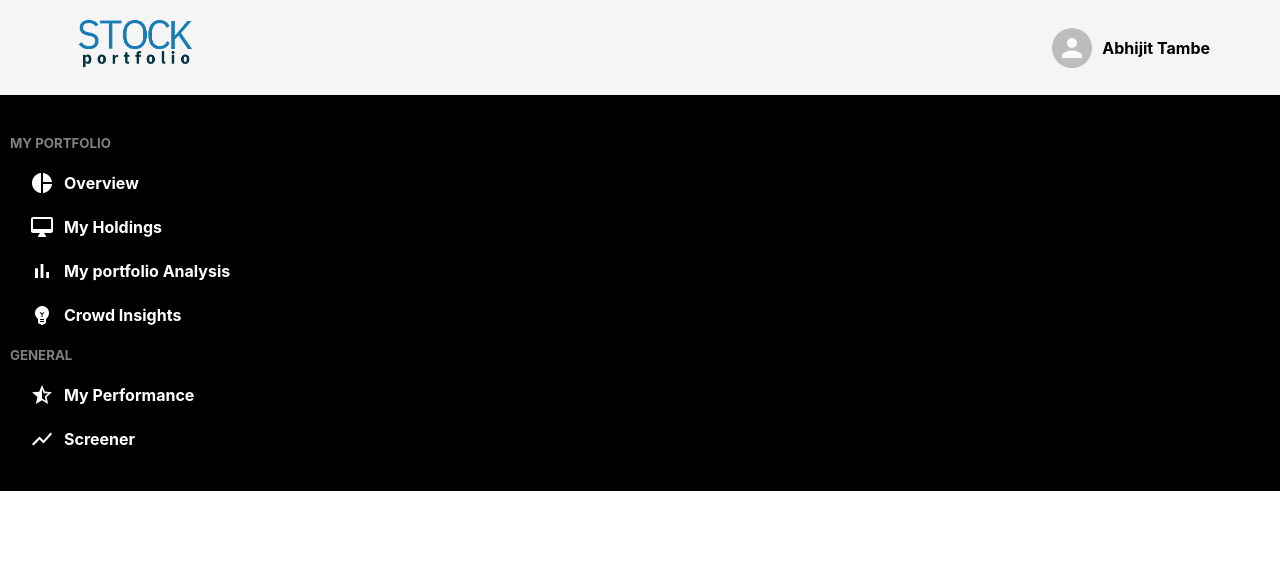
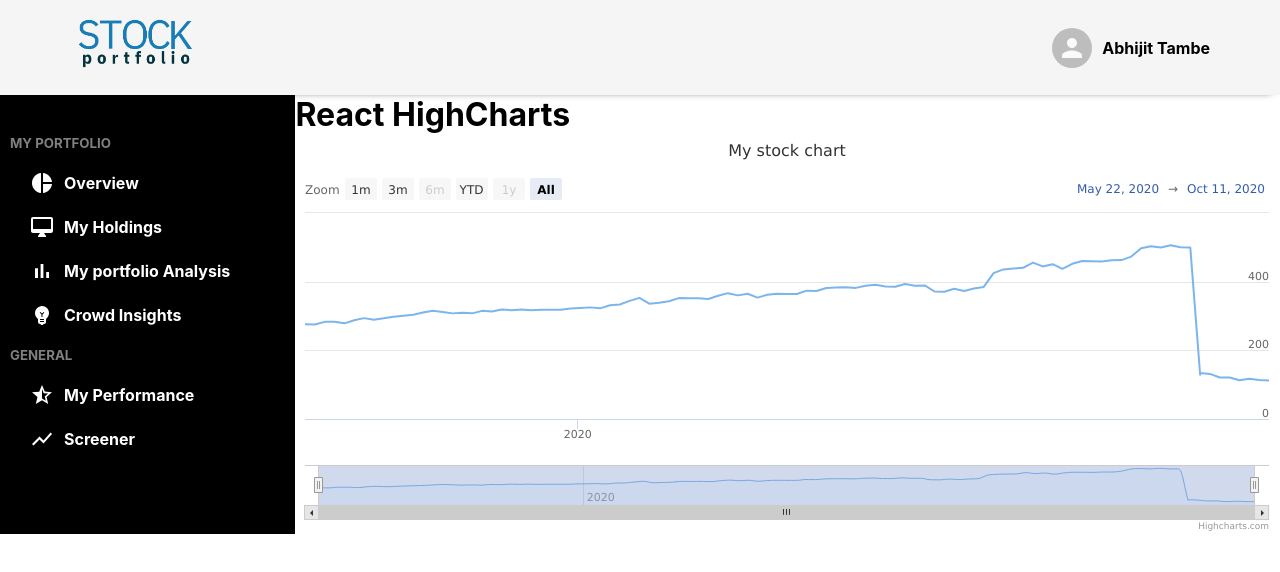
Before and after one commit to abhijit-tambe/Stock-Portfolio, a React (Create React App) app in the folder stockportfolio/: page / in a window 1280 px wide. Shown: the top 572 px of the page. Built offline with nearby package versions, Linux system fonts and the light colour scheme.

Commit message:
Highcharts

```diff
--- a/stockportfolio/package.json
+++ b/stockportfolio/package.json
@@ -8,8 +8,10 @@
     "@testing-library/jest-dom": "^4.2.4",
     "@testing-library/react": "^9.5.0",
     "@testing-library/user-event": "^7.2.1",
+    "axios": "^0.20.0",
     "fontsource-roboto": "^3.0.3",
     "highcharts": "^8.2.0",
+    "highcharts-react-official": "^3.0.0",
     "react": "^16.13.1",
     "react-dom": "^16.13.1",
     "react-highcharts": "^16.1.0",
--- a/stockportfolio/src/App.css
+++ b/stockportfolio/src/App.css
@@ -1,38 +1,7 @@
-.App {
-  text-align: center;
+.app__body{
+  display: flex;
+  /* align-items: stretch; */
+  /* justify-content: space-between; */
+  /* align-content: stretch; */
+  /* height: 100vh; */
 }
-
-.App-logo {
-  height: 40vmin;
-  pointer-events: none;
-}
-
-@media (prefers-reduced-motion: no-preference) {
-  .App-logo {
-    animation: App-logo-spin infinite 20s linear;
-  }
-}
-
-.App-header {
-  background-color: #282c34;
-  min-height: 100vh;
-  display: flex;
-  flex-direction: column;
-  align-items: center;
-  justify-content: center;
-  font-size: calc(10px + 2vmin);
-  color: white;
-}
-
-.App-link {
-  color: #61dafb;
-}
-
-@keyframes App-logo-spin {
-  from {
-    transform: rotate(0deg);
-  }
-  to {
-    transform: rotate(360deg);
-  }
-}
--- a/stockportfolio/src/App.js
+++ b/stockportfolio/src/App.js
@@ -6,6 +6,9 @@ import MaterialDemo from "./components/MaterialDemo";
 import SignIn from "./components/SignIn";
 import Header from "./Header";
 import Sidebar from "./Sidebar";
+import Dashboard from "./Dashboard";
+import './App.css';
+import Demo from "./components/HighchartsDemo";
 
 function App() {
   return (
@@ -13,6 +16,9 @@ function App() {
      <Header/>
      <div className="app__body">
          <Sidebar/>
+         <Dashboard/>
+         {/* <Demo/> */}
+
      </div>
 
 
--- /dev/null
+++ b/stockportfolio/src/Dashboard.css
@@ -0,0 +1,15 @@
+/* .dashboard{
+    flex:1;
+    color: red;
+    background-color: limegreen;
+    padding:20px;
+    margin: 30px 150px;
+    display:flex;
+    flex-direction: column;
+    justify-content: center;
+    align-items: center;
+} */
+
+.dashboard{
+    flex:1;
+}
--- /dev/null
+++ b/stockportfolio/src/Dashboard.js
@@ -0,0 +1,16 @@
+import React from 'react'
+import './Dashboard.css'
+import MyHoldings from './MyHoldings'
+import Demo from './components/HighchartsDemo'
+function Dashboard() {
+    return (
+        <div className="dashboard">
+            {/* <h1> welcome to dashboard</h1> */}
+            {/* my */}
+            {/* <MyHoldings/> */}
+            <Demo />
+        </div>
+    )
+}
+
+export default Dashboard
--- a/stockportfolio/src/components/HighchartsDemo.js
+++ b/stockportfolio/src/components/HighchartsDemo.js
@@ -1,25 +1,466 @@
 import React from "react";
-import ReactHighcharts from "react-highcharts";
+import ReactHighcharts from "highcharts-react-official";
+import Highcharts from "highcharts/highstock";
+import axios from 'axios';
+import {useState } from 'react';
 
-const config = {
-  chart: {
-    type: "spline",
-  },
-  title: {
-    text: "My chart",
-  },
-  series: [
-    {
-      data: [1, 2, 1, 4, 3],
-    },
-  ],
-};
+
+
+
 
 function Demo() {
+  // const [state, setState] = useState();
+
+  const config ={
+    title: {
+      text: 'My stock chart'
+    },
+    series: [
+      {
+        data: [
+    [
+        1602398308592,
+        112
+    ],
+    [
+        1602311908592,
+        113.49
+    ],
+    [
+        1602225508592,
+        117.32
+    ],
+    [
+        1602139108592,
+        112.82
+    ],
+    [
+        1601793508592,
+        120.96
+    ],
+    [
+        1601707108592,
+        120.88
+    ],
+    [
+        1601620708592,
+        131.4
+    ],
+    [
+        1601534308592,
+        134.18
+    ],
+    [
+        1601534308592,
+        129.04
+    ],
+    [
+        1601275108592,
+        499.23
+    ],
+    [
+        1601188708592,
+        500.04
+    ],
+    [
+        1601102308592,
+        506.09
+    ],
+    [
+        1601015908592,
+        499.3
+    ],
+    [
+        1600929508592,
+        503.43
+    ],
+    [
+        1600670308592,
+        497.48
+    ],
+    [
+        1600583908592,
+        473.1
+    ],
+    [
+        1600497508592,
+        462.83
+    ],
+    [
+        1600411108592,
+        462.25
+    ],
+    [
+        1600324708592,
+        458.43
+    ],
+    [
+        1600065508592,
+        459.63
+    ],
+    [
+        1599979108592,
+        460.04
+    ],
+    [
+        1599892708592,
+        452.04
+    ],
+    [
+        1599806308592,
+        437.5
+    ],
+    [
+        1599719908592,
+        450.91
+    ],
+    [
+        1599460708592,
+        444.45
+    ],
+    [
+        1599374308592,
+        455.61
+    ],
+    [
+        1599287908592,
+        440.25
+    ],
+    [
+        1599201508592,
+        438.66
+    ],
+    [
+        1599115108592,
+        435.75
+    ],
+    [
+        1598855908592,
+        425.04
+    ],
+    [
+        1598769508592,
+        384.76
+    ],
+    [
+        1598683108592,
+        380.16
+    ],
+    [
+        1598596708592,
+        373.01
+    ],
+    [
+        1598510308592,
+        379.24
+    ],
+    [
+        1598251108592,
+        370.46
+    ],
+    [
+        1598164708592,
+        371.38
+    ],
+    [
+        1598078308592,
+        389.09
+    ],
+    [
+        1597991908592,
+        388
+    ],
+    [
+        1597905508592,
+        393.43
+    ],
+    [
+        1597646308592,
+        385.31
+    ],
+    [
+        1597559908592,
+        386.09
+    ],
+    [
+        1597473508592,
+        390.9
+    ],
+    [
+        1597387108592,
+        388.23
+    ],
+    [
+        1597300708592,
+        381.91
+    ],
+    [
+        1597041508592,
+        383.68
+    ],
+    [
+        1596955108592,
+        383.01
+    ],
+    [
+        1596868708592,
+        381.37
+    ],
+    [
+        1596782308592,
+        372.69
+    ],
+    [
+        1596695908592,
+        373.85
+    ],
+    [
+        1596350308592,
+        364.11
+    ],
+    [
+        1596263908592,
+        364.11
+    ],
+    [
+        1596091108592,
+        364.8
+    ],
+    [
+        1596004708592,
+        361.78
+    ],
+    [
+        1595745508592,
+        353.63
+    ],
+    [
+        1595659108592,
+        364.84
+    ],
+    [
+        1595572708592,
+        360.06
+    ],
+    [
+        1595486308592,
+        366.53
+    ],
+    [
+        1595399908592,
+        358.87
+    ],
+    [
+        1595140708592,
+        349.72
+    ],
+    [
+        1595054308592,
+        351.73
+    ],
+    [
+        1594967908592,
+        351.59
+    ],
+    [
+        1594881508592,
+        352.08
+    ],
+    [
+        1594795108592,
+        342.99
+    ],
+    [
+        1594535908592,
+        338.8
+    ],
+    [
+        1594449508592,
+        335.9
+    ],
+    [
+        1594363108592,
+        352.84
+    ],
+    [
+        1594276708592,
+        343.99
+    ],
+    [
+        1594190308592,
+        333.46
+    ],
+    [
+        1593931108592,
+        331.5
+    ],
+    [
+        1593844708592,
+        322.32
+    ],
+    [
+        1593758308592,
+        325.12
+    ],
+    [
+        1593671908592,
+        323.34
+    ],
+    [
+        1593585508592,
+        321.85
+    ],
+    [
+        1593412708592,
+        317.94
+    ],
+    [
+        1593326308592,
+        318.25
+    ],
+    [
+        1593239908592,
+        318.11
+    ],
+    [
+        1593153508592,
+        316.73
+    ],
+    [
+        1592807908592,
+        318.89
+    ],
+    [
+        1592721508592,
+        316.85
+    ],
+    [
+        1592635108592,
+        319.23
+    ],
+    [
+        1592548708592,
+        313.14
+    ],
+    [
+        1592462308592,
+        314.96
+    ],
+    [
+        1592203108592,
+        307.71
+    ],
+    [
+        1592116708592,
+        309.54
+    ],
+    [
+        1592030308592,
+        307.65
+    ],
+    [
+        1591943908592,
+        311.41
+    ],
+    [
+        1591857508592,
+        315.01
+    ],
+    [
+        1591598308592,
+        310.13
+    ],
+    [
+        1591511908592,
+        303.74
+    ],
+    [
+        1591425508592,
+        300.63
+    ],
+    [
+        1591339108592,
+        297.56
+    ],
+    [
+        1591252708592,
+        293.16
+    ],
+    [
+        1590993508592,
+        289.07
+    ],
+    [
+        1590820708592,
+        293.8
+    ],
+    [
+        1590734308592,
+        287.73
+    ],
+    [
+        1590647908592,
+        278.58
+    ],
+    [
+        1590561508592,
+        283.17
+    ],
+    [
+        1590302308592,
+        282.97
+    ],
+    [
+        1590215908592,
+        275.03
+    ],
+    [
+        1590129508592,
+        276.1
+    ]
+]
+      }
+    ]
+  };
+
+  //  {
+  //   chart: {
+  //     type: "spline",
+  //   },
+  //   title: {
+  //     text: "My chart",
+  //   },
+  //   series: [
+  //     {
+  //       data: [],
+  //     },
+  //   ],
+  // };
+
+
+
+
+
+  // function loadData(){
+  //   axios.get("http://localhost:9000/api/stocks/AAPL").then(res=>{
+  //     // setstate(JSON.parse(res.data));
+  //     console.log(res.data);
+  //     setState(res.data);
+  //   })
+  // }
+
+
   return (
     <div>
       <h1>React HighCharts</h1>
-      <ReactHighcharts config={config}></ReactHighcharts>
+      {/* <button onClick={loadData}>click to update</button> */}
+      {/* <ReactHighcharts config={config}></ReactHighcharts> */}
+      {/* <ReactHighcharts ></ReactHighcharts> */}
+      <ReactHighcharts
+      highcharts={Highcharts}
+      constructorType={'stockChart'}
+      options={config}
+    />
     </div>
   );
 }
```
